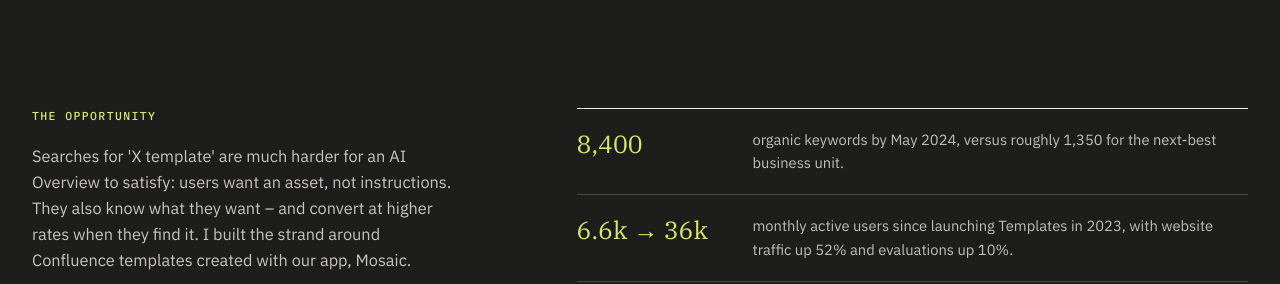
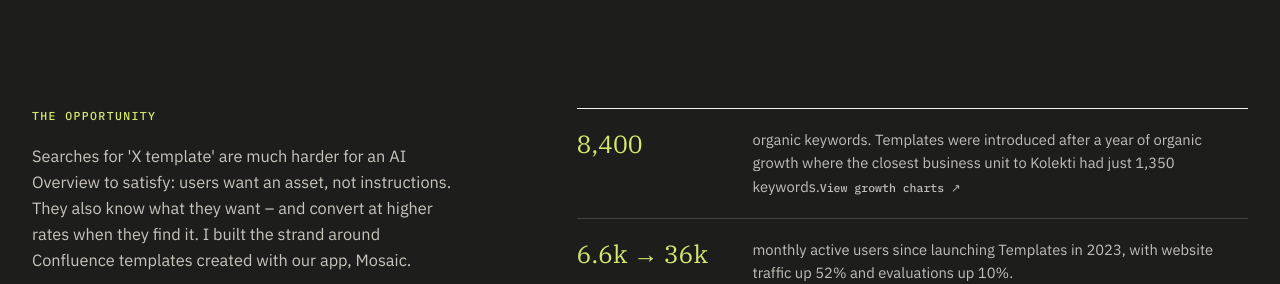
Before and after one commit to simonkirrane/Career-Highlights, a React (Vite) app: page / in a window 1280 px wide. Shown: the part 1225-1509 px from the top of the page. Built offline with nearby package versions, Linux system fonts and the light colour scheme; the HTML template or start-up script is replaced by a standard one.

Commit message:
Modify results list and remove growth charts link
Updated the content in the results list and removed the link to growth charts.

```diff
--- a/src/App.tsx
+++ b/src/App.tsx
@@ -142,8 +142,10 @@ export default function App() {
               </div>
               <ol className="results-list">
                 <Result value="8,400">
-                  organic keywords by May 2024, versus roughly 1,350 for the
-                  next-best business unit.
+                  organic keywords. Templates were introduced after a year of organic growth where the closest business unit to Kolekti had just 1,350 keywords.
+                  <a className="text-link" href="https://portfolio.simonkirrane.com/Kolekti-Numbers.webp" target="_blank" rel="noreferrer">
+      View growth charts ↗
+    </a>
                 </Result>
                 <Result value="6.6k → 36k">
                   monthly active users since launching Templates in 2023, with
@@ -171,9 +173,6 @@ export default function App() {
       Mosaic: Content Formatting Macros &amp; Templates for
       Confluence.
     </em>{" "}
-    <a className="text-link" href="https://portfolio.simonkirrane.com/Kolekti-Numbers.webp" target="_blank" rel="noreferrer">
-      View growth charts ↗
-    </a>
   </p>
 </figcaption>
             </figure>
```
